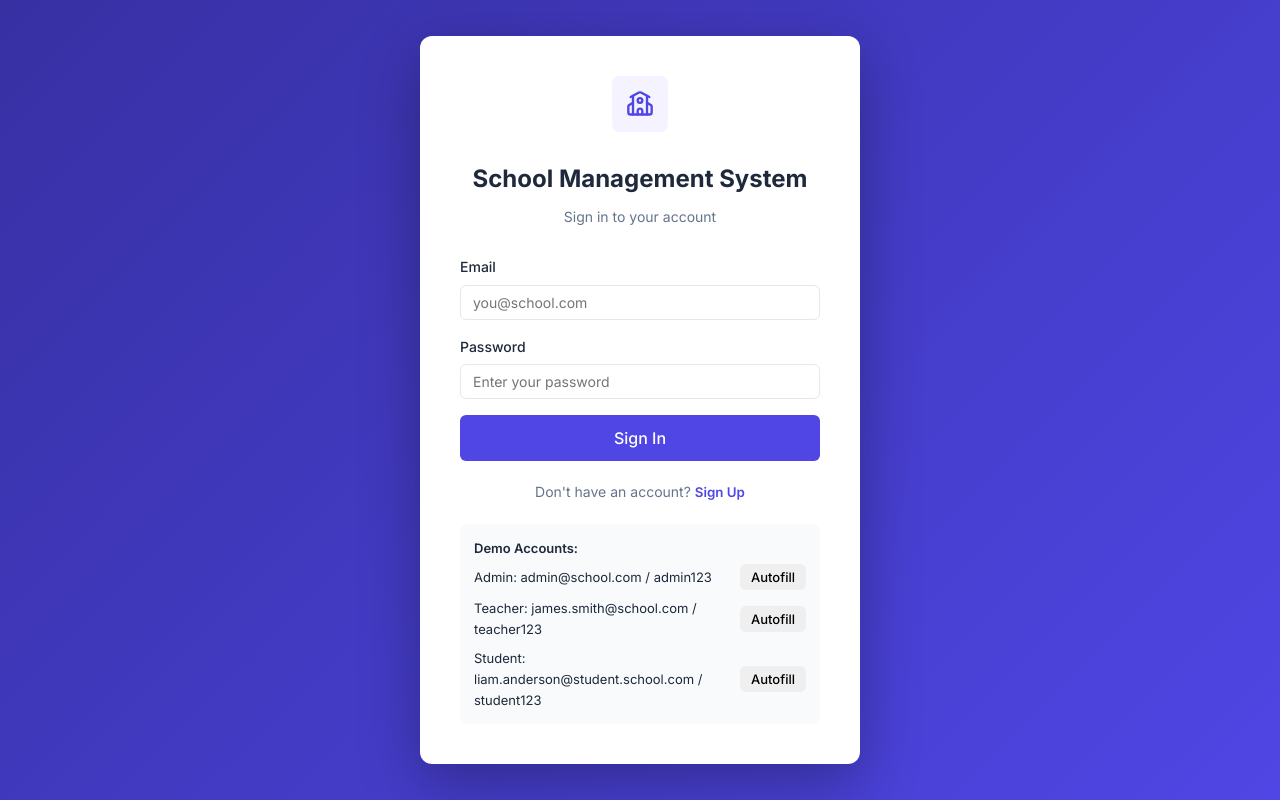
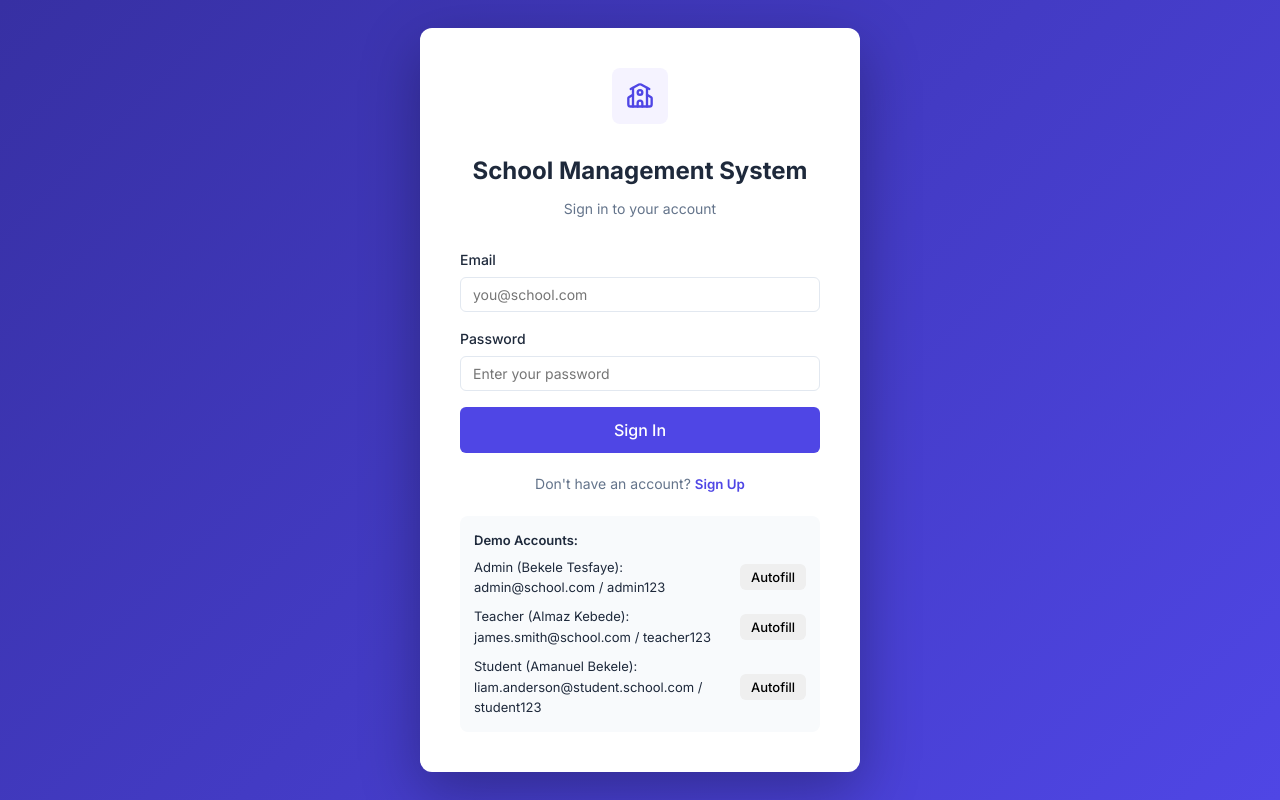
Before and after one commit to 1lelanta/school-management-systems, a React (Vite) app in the folder frontend/: page /login in a window 1280 px wide. Built offline with nearby package versions, Linux system fonts and the light colour scheme; no server answers.

Commit message:
feat: update demo account details with localized names for clarity

```diff
--- a/frontend/src/pages/LoginPage.tsx
+++ b/frontend/src/pages/LoginPage.tsx
@@ -92,17 +92,17 @@ export default function LoginPage() {
             <p style={{ fontWeight: 600, marginBottom: 6 }}>Demo Accounts:</p>
             <div style={{ display: 'flex', flexDirection: 'column', gap: 8 }}>
               <div style={{ display: 'flex', justifyContent: 'space-between', alignItems: 'center' }}>
-                <div>Admin: admin@school.com / admin123</div>
+                <div>Admin (Bekele Tesfaye): admin@school.com / admin123</div>
                 <button className="btn btn-sm" onClick={() => setForm({ ...form, email: 'admin@school.com', password: 'admin123' })}>Autofill</button>
               </div>
 
               <div style={{ display: 'flex', justifyContent: 'space-between', alignItems: 'center' }}>
-                <div>Teacher: james.smith@school.com / teacher123</div>
+                <div>Teacher (Almaz Kebede): james.smith@school.com / teacher123</div>
                 <button className="btn btn-sm" onClick={() => setForm({ ...form, email: 'james.smith@school.com', password: 'teacher123' })}>Autofill</button>
               </div>
 
               <div style={{ display: 'flex', justifyContent: 'space-between', alignItems: 'center' }}>
-                <div>Student: liam.anderson@student.school.com / student123</div>
+                <div>Student (Amanuel Bekele): liam.anderson@student.school.com / student123</div>
                 <button className="btn btn-sm" onClick={() => setForm({ ...form, email: 'liam.anderson@student.school.com', password: 'student123' })}>Autofill</button>
               </div>
             </div>
```
Also changed, not shown: 1 other file (tests, documents, lock files or other folders).
